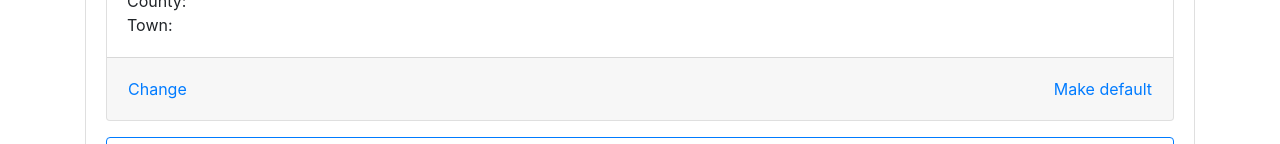
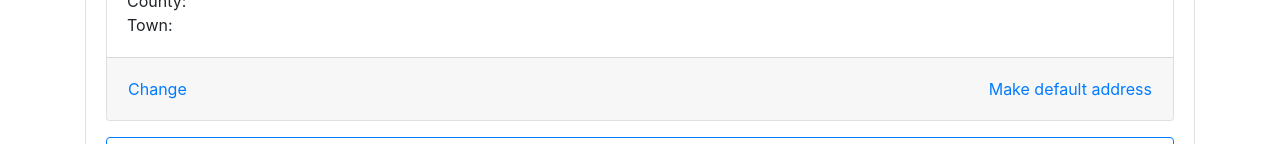
Before and after one commit to c-yator/react-client, a React (Create React App) app: page /profile in a window 1280 px wide. Shown: the part 808-952 px from the top of the page. Built offline with nearby package versions, Linux system fonts and the light colour scheme; sample sign-in values are in the browser's storage.

Commit message:
profile update

```diff
--- a/src/components/pages/Profile.jsx
+++ b/src/components/pages/Profile.jsx
@@ -61,7 +61,7 @@ function Profile() {
 								Change
 							</Button>
 							<Button className="px-0" color="link">
-								Make default
+								Make default address
 							</Button>
 						</CardFooter>
 					</Card>
```
